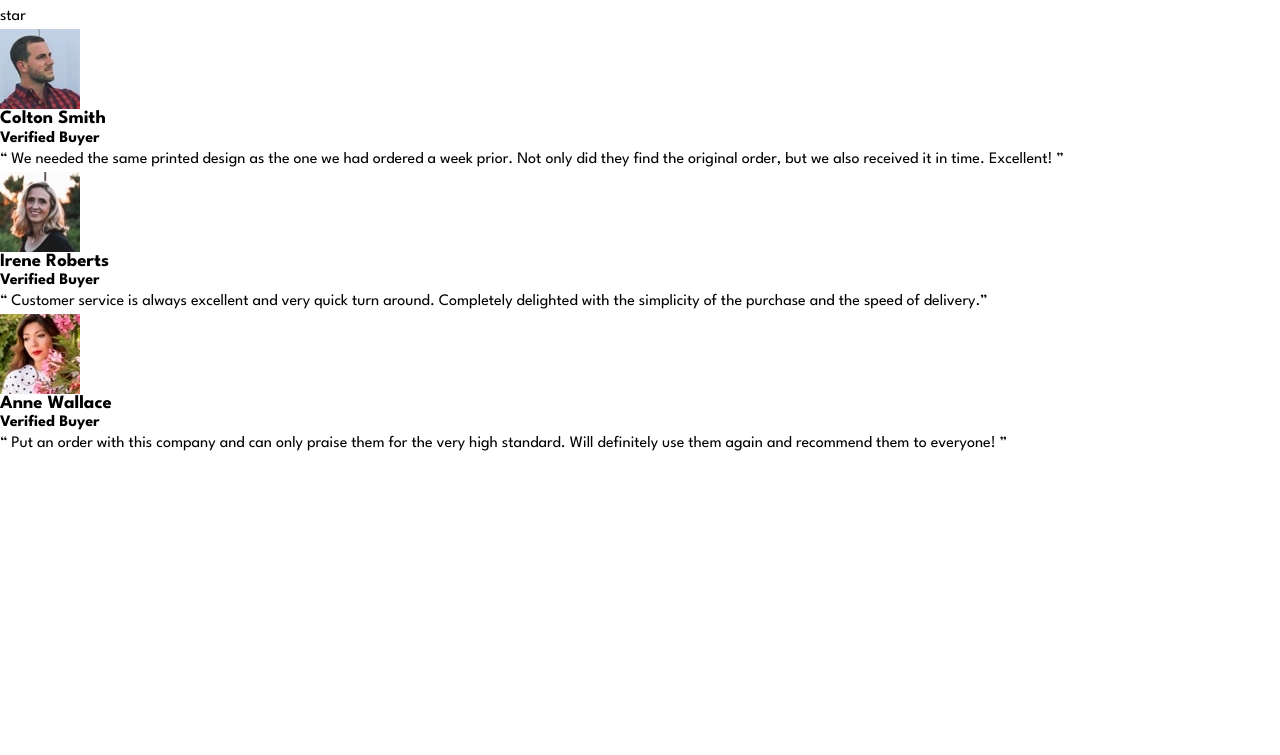
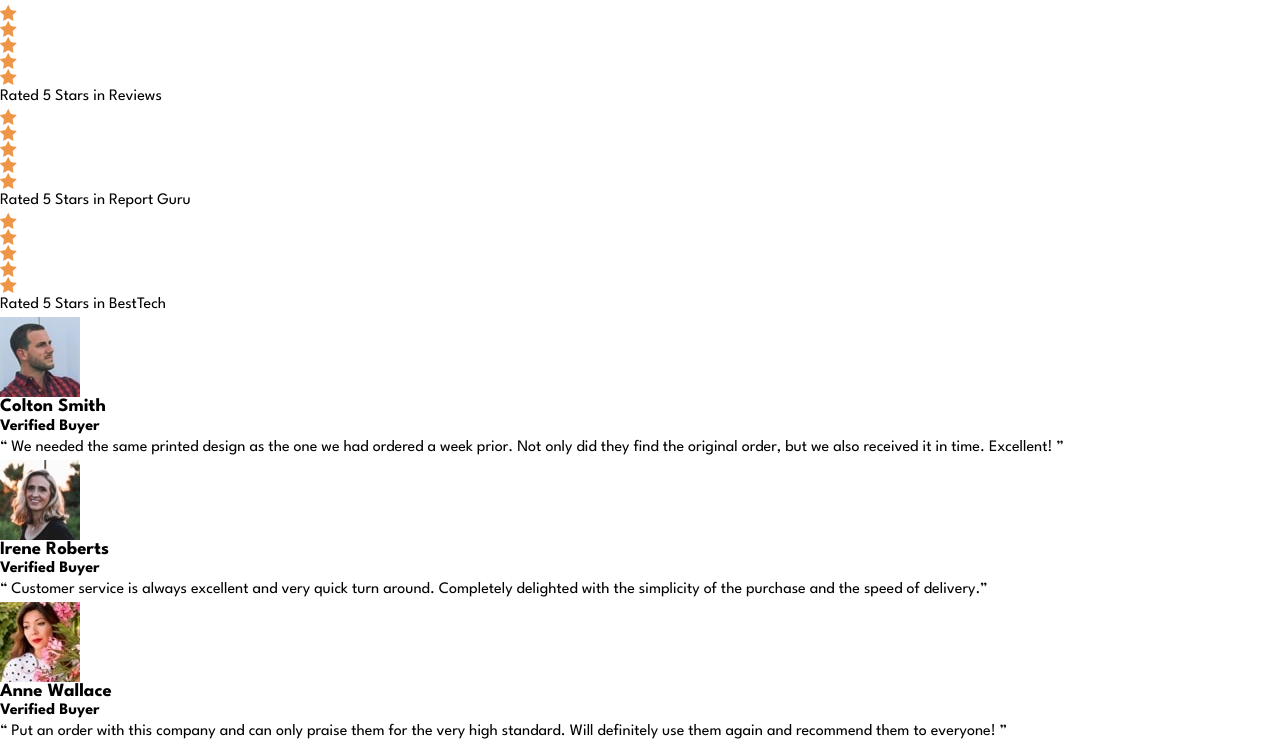
Before and after one commit to keremenen/frontendmentor.io, a plain HTML site: page Social-proof-section/index.html in a window 1280 px wide. Shown: the part 45-800 px from the top of the page. Drawn offline with Linux system fonts and the light colour scheme.

Commit message:
Add component data to HTML structure

```diff
--- a/Social-proof-section/index.html
+++ b/Social-proof-section/index.html
@@ -41,9 +41,65 @@
           </p>
         </header>
         <div class="ratings">
-          <div class="rating__single-rate">
-            <div class="rating__stars">star</div>
-            <div class="rating__description"></div>
+          <div class="ratings__single-rate">
+            <div class="ratings__stars">
+              <img
+                src="./images/icon-star.svg"
+                alt="Yellow star" />
+              <img
+                src="./images/icon-star.svg"
+                alt="Yellow star" />
+              <img
+                src="./images/icon-star.svg"
+                alt="Yellow star" />
+              <img
+                src="./images/icon-star.svg"
+                alt="Yellow star" />
+              <img
+                src="./images/icon-star.svg"
+                alt="Yellow star" />
+            </div>
+            <div class="ratings__description">Rated 5 Stars in Reviews</div>
+          </div>
+          <div class="ratings__single-rate">
+            <div class="ratings__stars">
+              <img
+                src="./images/icon-star.svg"
+                alt="Yellow star" />
+              <img
+                src="./images/icon-star.svg"
+                alt="Yellow star" />
+              <img
+                src="./images/icon-star.svg"
+                alt="Yellow star" />
+              <img
+                src="./images/icon-star.svg"
+                alt="Yellow star" />
+              <img
+                src="./images/icon-star.svg"
+                alt="Yellow star" />
+            </div>
+            <div class="ratings__description">Rated 5 Stars in Report Guru</div>
+          </div>
+          <div class="ratings__single-rate">
+            <div class="ratings__stars">
+              <img
+                src="./images/icon-star.svg"
+                alt="Yellow star" />
+              <img
+                src="./images/icon-star.svg"
+                alt="Yellow star" />
+              <img
+                src="./images/icon-star.svg"
+                alt="Yellow star" />
+              <img
+                src="./images/icon-star.svg"
+                alt="Yellow star" />
+              <img
+                src="./images/icon-star.svg"
+                alt="Yellow star" />
+            </div>
+            <div class="ratings__description">Rated 5 Stars in BestTech</div>
           </div>
         </div>
         <div class="testimonials">
```
